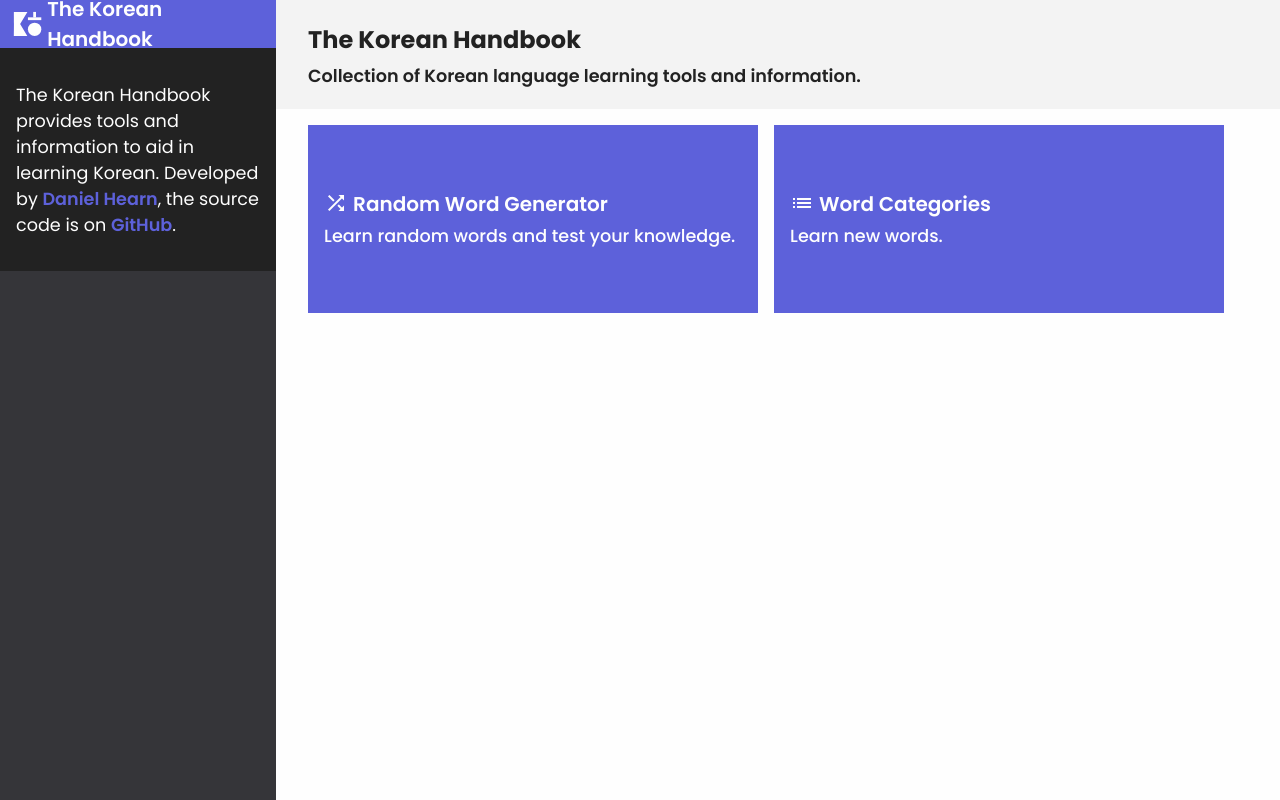
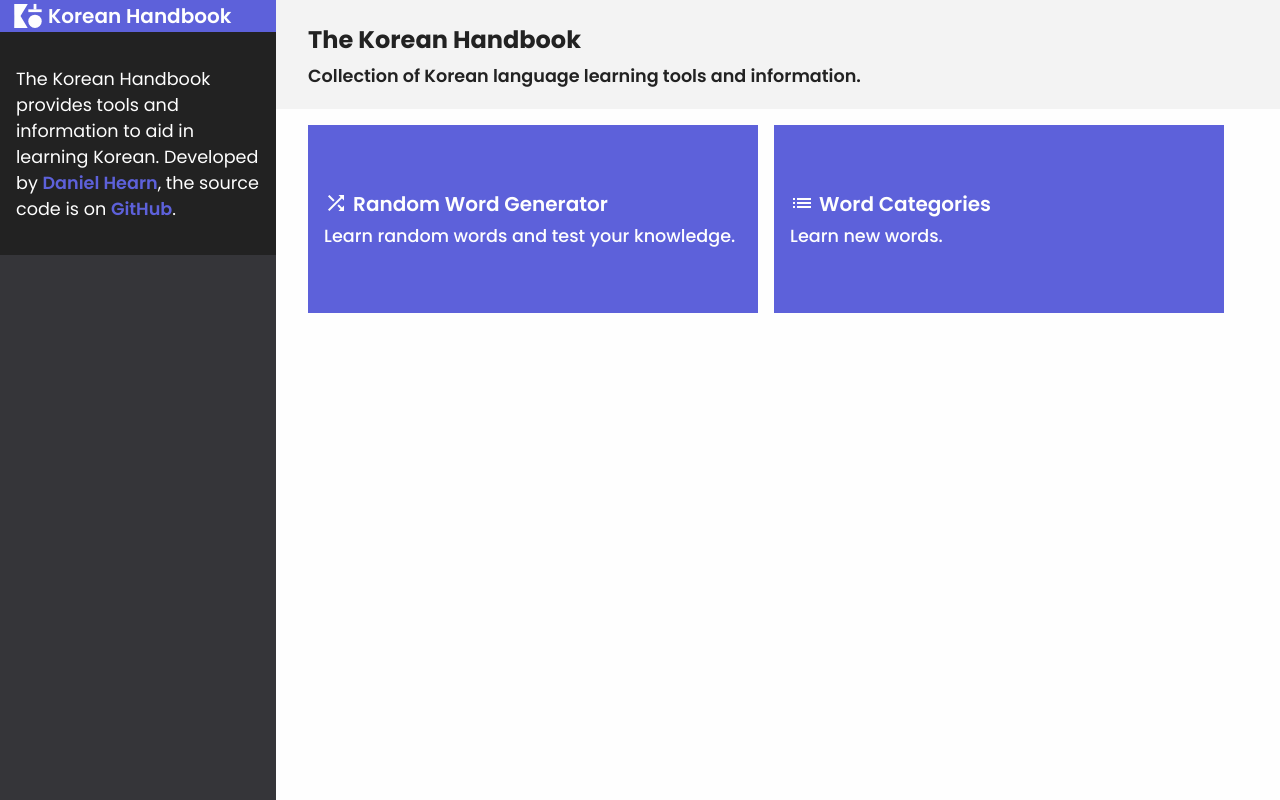
Before and after one commit to DanielHearn/korean-handbook, a Vue app in the folder korean-handbook/: page / in a window 1280 px wide. Built offline with nearby package versions, Linux system fonts and the light colour scheme.

Commit message:
Remove the from title

```diff
--- a/korean-handbook/src/components/SidePanel/SidePanel.vue
+++ b/korean-handbook/src/components/SidePanel/SidePanel.vue
@@ -74,7 +74,7 @@
               </svg>
             </router-link>
           </div>
-          <router-link to="/" class="title">{{!mobile ? 'The ' : ''}}Korean Handbook</router-link>
+          <router-link to="/" class="title">Korean Handbook</router-link>
         </div>
       </div>
     </div>
```
